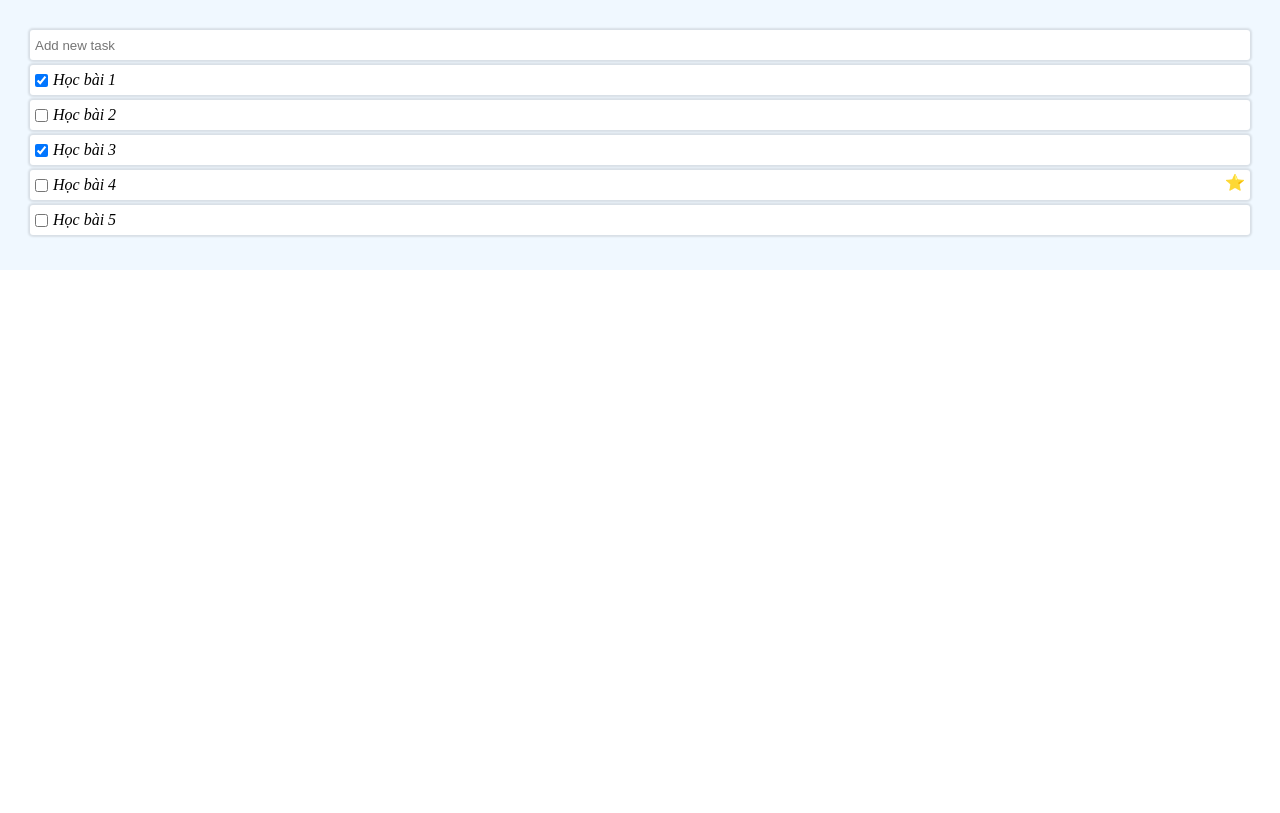
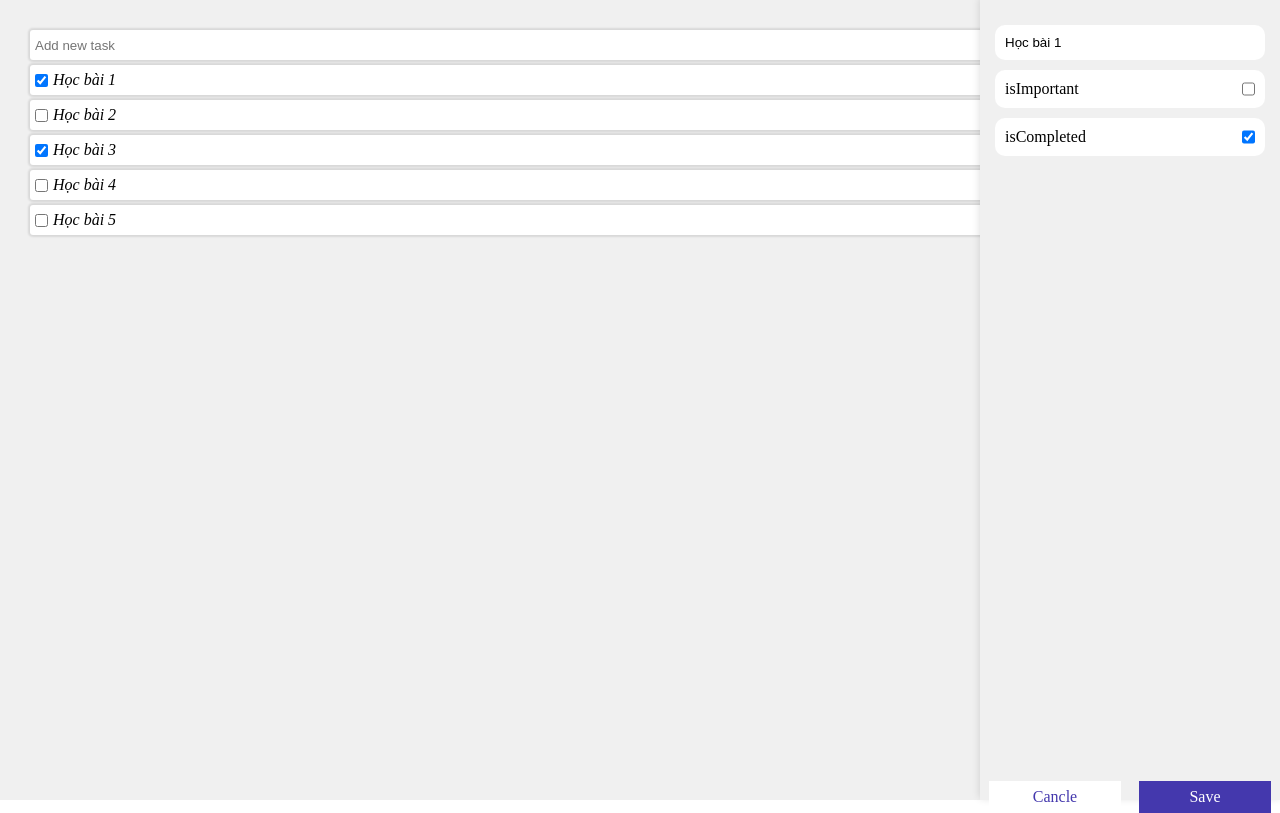
Before and after one commit to anhhuy2110/todo-App, a React (Vite) app: page / in a window 1280 px wide. Both pictures are taken after a click on the checkbox 41 px from the left and 80 px from the top of the page. Built offline with nearby package versions, Linux system fonts and the light colour scheme.

Commit message:
UI sidebar

```diff
--- a/src/App.css
+++ b/src/App.css
@@ -1,6 +1,7 @@
 .container {
   padding: 30px;
-  background-color: aliceblue;
+  background-color: rgb(240,240,240);
+  height: 100vh;
 }
 
 .todo-item-text {
--- a/src/App.jsx
+++ b/src/App.jsx
@@ -12,8 +12,14 @@ function App() {
     { id: 5, name: "Học bài 5", isImportant: false, isCompleted: false },
   ]);
 
+  const [activeTodoItemId, setActiveTodoItemId] = useState();
+
+  const [showSidebar, setShowSidebar] = useState(false);
+
   const inputRef = useRef();
   // console.log({inputRef});
+
+  const activeTodoItem = todoList.find( todo => todo.id === activeTodoItemId);
 
   const handleCheckbox = (todoId) => {
     const newTodoList = todoList.map((todo) => {
@@ -25,6 +31,20 @@ function App() {
     setTodoList(newTodoList);
   };
 
+  const handTodoNameChange = (todoId,newTodoName) => {
+    const newTodoList = todoList.map( (todo) => {
+      if(todoId === todo.id)
+        return {...todo,name: newTodoName}
+      return todo;
+    })
+    setTodoList(newTodoList);
+  }
+
+  const handleShowSidebar = (todoId) => {
+    setShowSidebar(true);
+    setActiveTodoItemId(todoId);
+  }
+
   const todos = todoList.map((todo, index) => {
     return (
       <Todoitem
@@ -34,6 +54,7 @@ function App() {
         isImportant={todo.isImportant}
         isCompleted={todo.isCompleted}
         handleCheckbox={handleCheckbox}
+        handleShowSidebar={handleShowSidebar}
       />
     );
   });
@@ -59,7 +80,12 @@ function App() {
       />
 
       <div>{todos}</div>
-      {/* <Sidebar /> */}
+      {showSidebar && (
+        <Sidebar
+          todoItem={activeTodoItem}
+          handTodoNameChange={handTodoNameChange}
+        />
+      )}
     </div>
   );
 }
--- /dev/null
+++ b/src/components/Sidebar.css
@@ -0,0 +1,72 @@
+* {
+  box-sizing: border-box;
+}
+
+.sidebar {
+  position: absolute;
+  z-index: 1;
+  width: 300px;
+  right: 0;
+  top: 0;
+  bottom: 0;
+  background-color: rgb(240, 240, 240);
+  box-shadow: 0 -2px 8px rgba(0, 0, 0, 0.15);
+}
+
+.infoSidebar {
+  display: flex;
+  flex-direction: column;
+  padding: 25px 15px;
+}
+
+.todoName {
+  display: flex;
+  flex-direction: column;
+  background-color: #fff;
+  padding: 10px;
+  border-radius: 10px;
+  border-color: none;
+}
+
+.todoName input{
+  border: none;
+}
+
+.isImportant {
+  display: flex;
+  justify-content: space-between;
+  margin-top: 10px;
+  background-color: #fff;
+  padding: 10px;
+  border-radius: 10px;
+}
+
+.isCompleted {
+  display: flex;
+  justify-content: space-between;
+  margin-top: 10px;
+  background-color: #fff;
+  padding: 10px;
+  border-radius: 10px;
+}
+
+.groupBtn {
+  display: flex;
+  justify-content: space-around;
+  margin-top: 75vh;
+}
+
+.btn {
+  display: flex;
+  align-items: center;
+  justify-content: center;
+  width: 132px;
+  height: 32px;
+  background-color: rgb(68, 56, 173);
+  color: white;
+}
+
+.cancleBtn {
+  background-color: white;
+  color: rgb(68, 56, 173);
+}
--- /dev/null
+++ b/src/components/Sidebar.jsx
@@ -0,0 +1,53 @@
+import React, { useState } from "react";
+import "./Sidebar.css";
+
+const Sidebar = (propps) => {
+
+  const data = propps.todoItem;
+
+  const [name,setName] = useState(data.name);
+
+
+  return (
+    <div className="sidebar">
+      <form className="infoSidebar">
+        <div className="todoName">
+          <input
+            type="text"
+            name="name"
+            value={name}
+            onChange={(e) => {
+              setName(e.target.value);
+              // propps.handTodoNameChange(data.id, e.target.value);
+            }}
+          />
+        </div>
+        <div className="isImportant">
+          <label htmlFor="sb-isImportant">isImportant</label>
+          <input
+            type="checkbox"
+            name="isImportant"
+            checked={data.isImportant}
+            onChange={() => {
+
+            }}
+          />
+        </div>
+        <div className="isCompleted">
+          <label htmlFor="sb-isCompleted">isCompleted</label>
+          <input
+            type="checkbox"
+            name="isCompleted"
+            checked={data.isCompleted}
+          />
+        </div>
+      </form>
+      <div className="groupBtn">
+        <div className="btn cancleBtn">Cancle</div>
+        <div className="btn">Save</div>
+      </div>
+    </div>
+  );
+};
+
+export default Sidebar;
--- a/src/components/Todoitem.jsx
+++ b/src/components/Todoitem.jsx
@@ -2,7 +2,7 @@ import React from "react";
 
 const Todoitem = (propps) => {
   return (
-    <div className="todo-item">
+    <div className="todo-item" onClick={() => {propps.handleShowSidebar(propps.id)}}>
       <div className="todo-item-ifoLeft">
         <input type="checkbox" checked={propps.isCompleted} onChange={() => {propps.handleCheckbox(propps.id)}}/>
         <p className="todo-item-text">{propps.name}</p>
```
